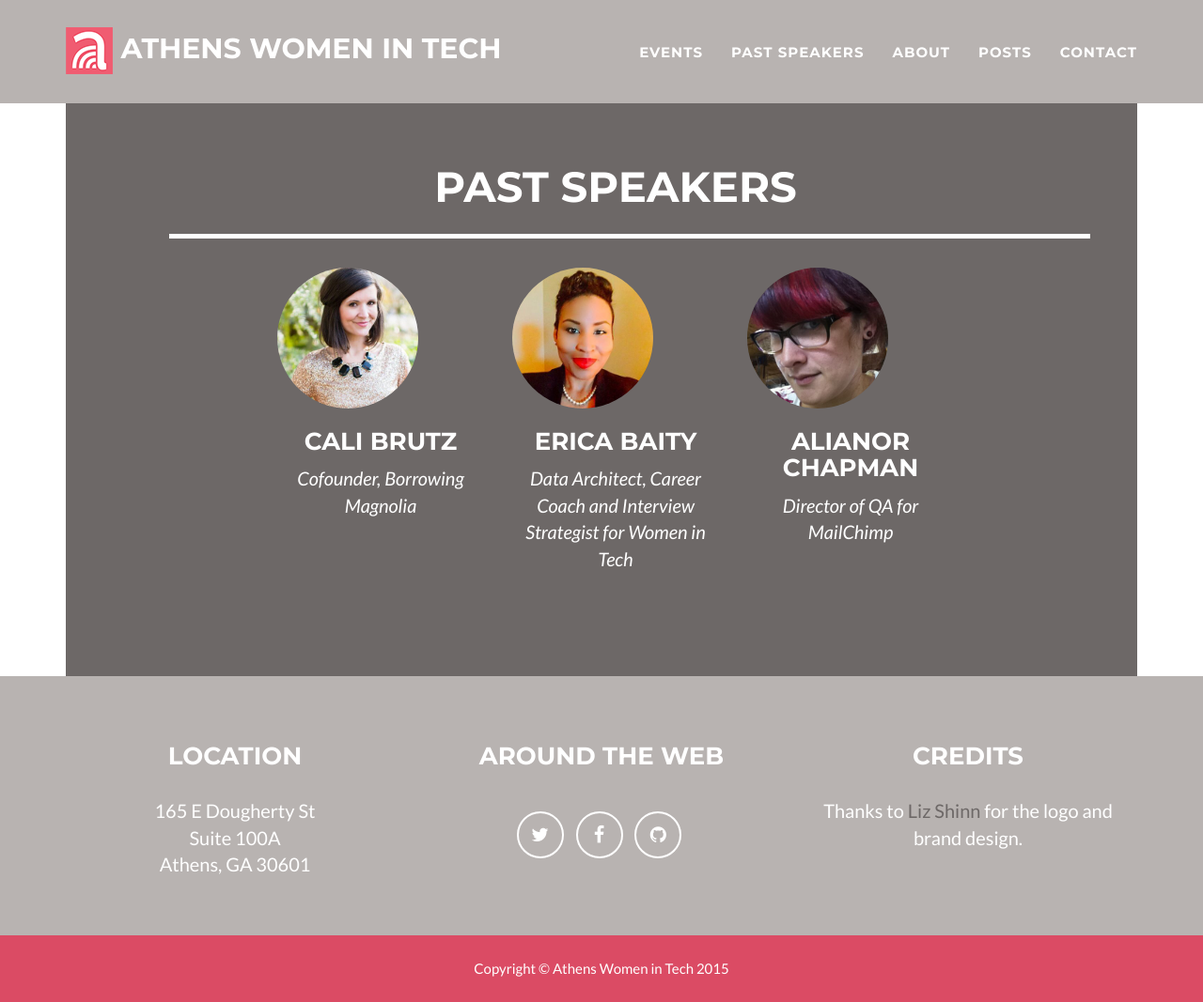
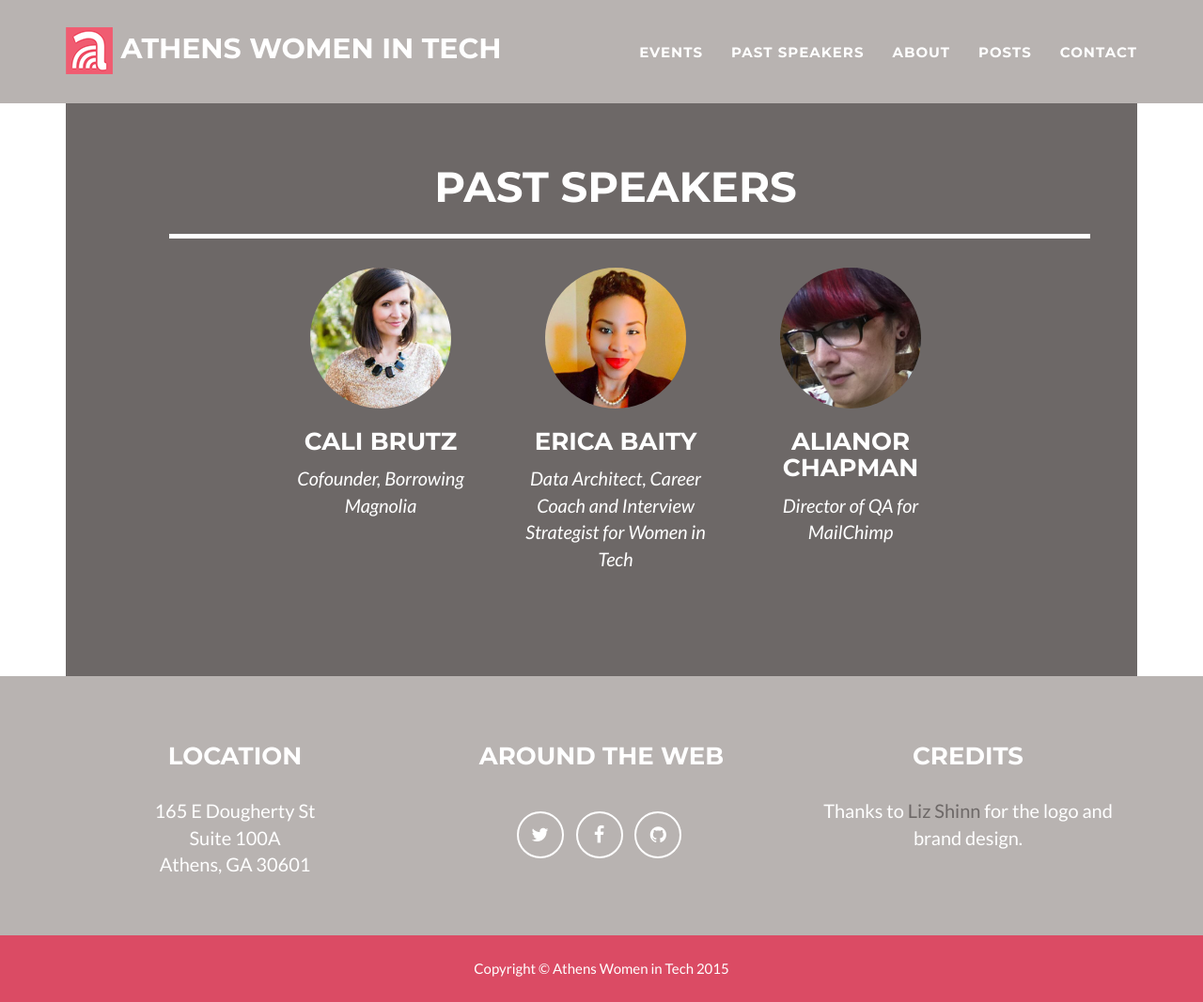
Before and after one commit to AthensWIT/AthensWIT.github.io, a Jekyll site: the page built from past-speakers.html, in a window 1280 px wide and 1067 px high. Shown: the whole window at 94% size. Built offline with Jekyll 4.4.1, drawn with Linux system fonts in a browser that asks for light colours.

Commit message:
Adjusted alignment on speaker page

```diff
--- a/past-speakers.html
+++ b/past-speakers.html
@@ -6,18 +6,24 @@ permalink: /past-speakers/
 ---
 <div class="col-lg-8 col-lg-offset-2">
   <div class="col-lg-4">
-    <img class="circular" src="/img/Cali.jpeg" alt="">
-    <h3 align = "center">Cali Brutz</h3>
-    <p align = "center"><i>Cofounder, Borrowing Magnolia</i></p>
+    <div class="text-center">
+      <img class="circular" src="/img/Cali.jpeg" alt="">
+      <h3>Cali Brutz</h3>
+      <p><i>Cofounder, Borrowing Magnolia</i></p>
+    </div>
   </div>
   <div class="col-lg-4">
-    <img class="circular" src="/img/Erica.jpg" alt="">
-    <h3 align = "center">Erica Baity</h3>
-    <p align = "center"><i>Data Architect, Career Coach and Interview Strategist for Women in Tech</i></p>
+    <div class="text-center">
+      <img class="circular" src="/img/Erica.jpg" alt="">
+      <h3>Erica Baity</h3>
+      <p><i>Data Architect, Career Coach and Interview Strategist for Women in Tech</i></p>
+    </div>
   </div>
- <div class="col-lg-4">
-    <img class="circular" src="/img/Alianor.jpg" alt="">
-    <h3 align = "center">Alianor Chapman</h3>
-    <p align = "center"><i>Director of QA for MailChimp</i></p>
+  <div class="col-lg-4">
+    <div class="text-center">
+      <img class="circular" src="/img/Alianor.jpg" alt="">
+      <h3>Alianor Chapman</h3>
+      <p><i>Director of QA for MailChimp</i></p>
+    </div>
   </div>
 </div>
```
